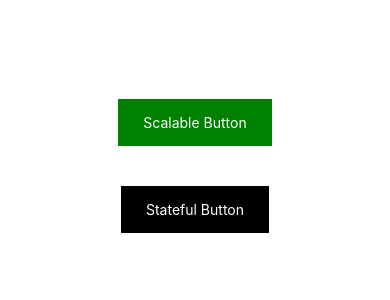
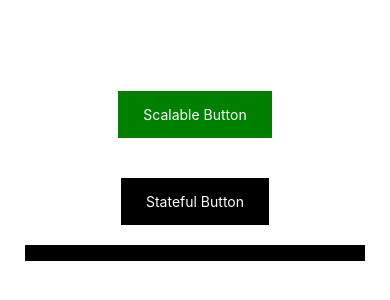
Before and after one commit to sonht1109/animated-pratice-react-native, a React Native app: screen / in a window 390 px wide. Shown: the part 256-556 px from the top of the page. Built offline with nearby package versions, Linux system fonts and the light colour scheme.

Commit message:
update progressbar

```diff
--- /dev/null
+++ b/src/customButton/ProgressBar.js
@@ -0,0 +1,44 @@
+import React, { useEffect, useState } from 'react'
+import { Dimensions, StyleSheet, Text, View } from 'react-native'
+import Animated, { Easing } from 'react-native-reanimated'
+
+const { width } = Dimensions.get('window')
+
+export default function ProgressBar() {
+
+    const progress = new Animated.Value(0)
+
+    useEffect(() => {
+        progress.setValue(0)
+        Animated.timing(progress, {
+            toValue: 100,
+            duration: 5000,
+            easing: Easing.linear,
+        }).start()
+    }, [])
+
+    return (
+        <View style={{ justifyContent: 'center' }}>
+            {/* <Text>{value} %</Text> */}
+            <View style={styles.bar}>
+                <Animated.View style={{
+                    height: 14, width: 50,
+                    backgroundColor: 'black',
+                    width: progress.interpolate({
+                        inputRange: [0, 50, 100],
+                        outputRange: [0, (width - 50) / 2, width - 50]
+                    })
+                }} />
+            </View>
+        </View>
+    )
+}
+
+const styles = StyleSheet.create({
+    bar: {
+        borderColor: "black",
+        borderWidth: 1,
+        width: width - 50,
+        height: 16,
+    }
+})
--- a/src/customButton/index.js
+++ b/src/customButton/index.js
@@ -2,12 +2,14 @@ import React from 'react'
 import { StyleSheet, Text, View } from 'react-native'
 import ScaleButton from './ScaleButton'
 import StatefulButton from './StatefulButton'
+import ProgressBar from './ProgressBar';
 
 export default function CustomButton() {
     return (
         <View style={styles.container}>
             <ScaleButton />
             <StatefulButton />
+            <ProgressBar />
         </View>
     )
 }
```
